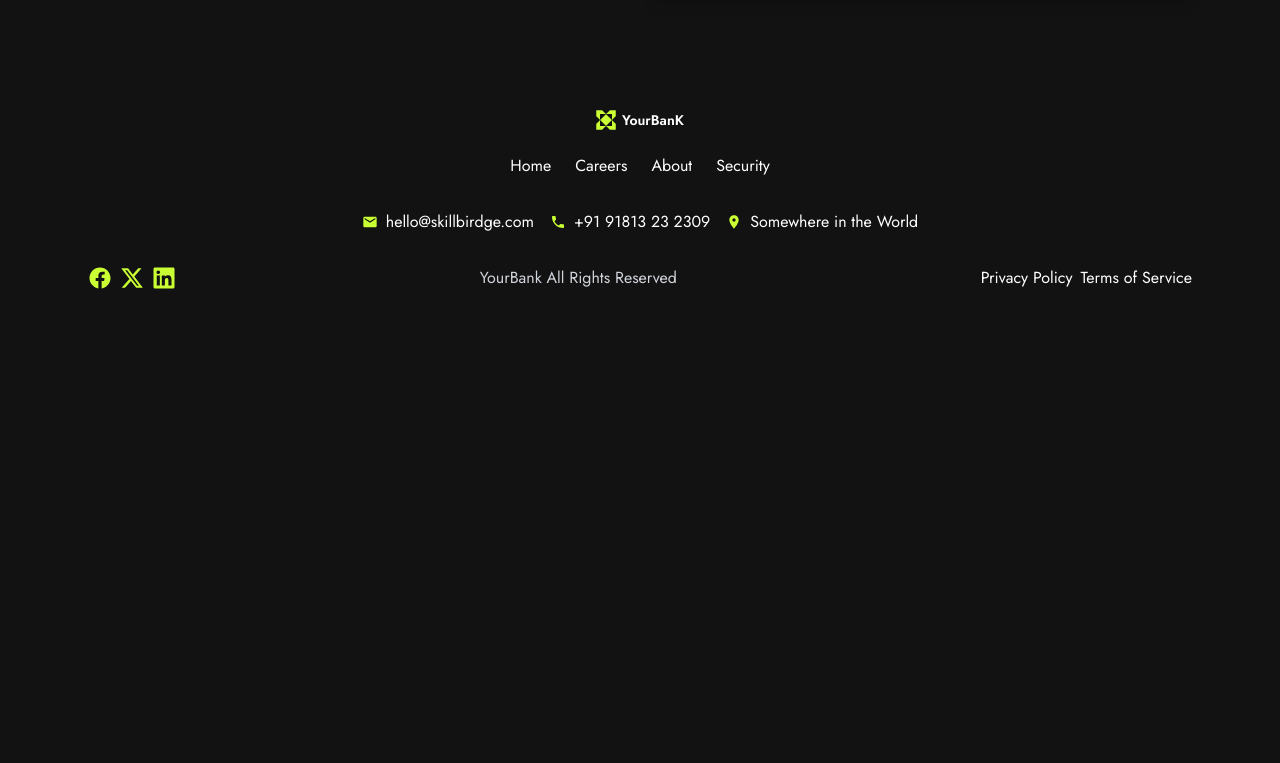
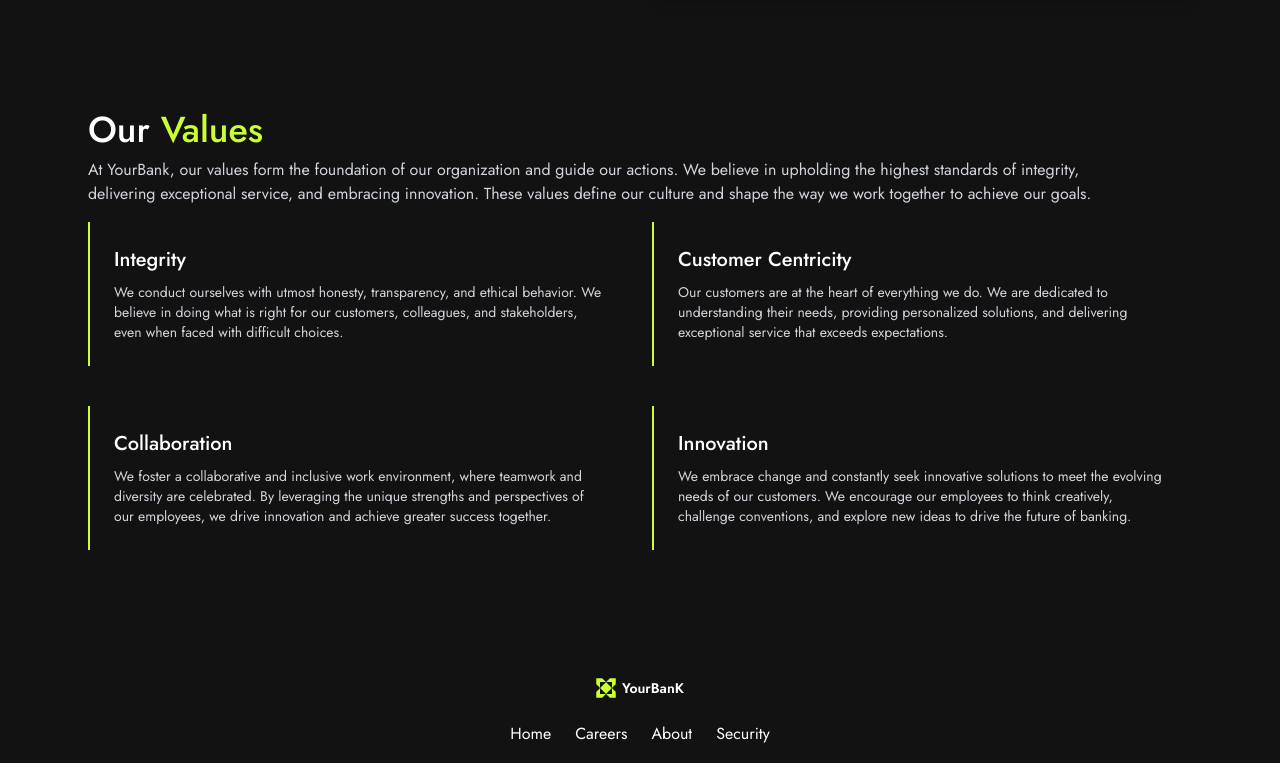
Before and after one commit to Cody-nas/YourBanK-App, a React (Vite) app: page /careers in a window 1280 px wide. Shown: the part 526-1289 px from the top of the page. Before the commit the page ends 832 px from the top, so only its background shows below. Built offline with nearby package versions, Linux system fonts and the light colour scheme.

Commit message:
Add Values component to Careers page; refactor layout in FAQ, OurFeatures, Products, and Testimonials components for improved consistency

```diff
--- a/src/Pages/Careers.jsx
+++ b/src/Pages/Careers.jsx
@@ -1,11 +1,13 @@
 
 import React from 'react';
 import CareersHero from '../components/CareersHero';
+import Values from '../components/Values';
 
 const Careers = () => {
   return (
     <div>
       <CareersHero />
+      <Values />
     </div>
   );
 };
--- a/src/components/OurFeatures.jsx
+++ b/src/components/OurFeatures.jsx
@@ -5,11 +5,11 @@ const OurFeatures = () => {
   return (
     <div className='md:px-12 p-4 max-w-screen-2xl mx-auto mt-24'>
       <div className=' flex-col md:flex-row md:items-center'>
-        <div className='font-medium mb-4 md:mb-0 md:ml-16 text-center md:text-left'>
+        <div className='font-medium mb-4 md:mb-0 text-center md:text-left'>
           <h2 className='text-4xl'>Our <span className='text-grn'>Features</span></h2>
         </div>
         <div className='flex flex-col md:flex-row md:items-center mt-4 md:mt-0'>
-          <p className='mt-2 text-gray-300 max-w-2xl text-center md:text-left md:ml-16'>
+          <p className='mt-2 text-gray-300 text-center md:text-left '>
             Experience a host of powerful features at YourBank, including seamless online banking, secure transactions, and personalized financial insights, all designed to enhance your banking experience.
           </p>
         </div>
--- a/src/components/Products.jsx
+++ b/src/components/Products.jsx
@@ -7,12 +7,12 @@ const Products = () => {
   return (
     <div className='md:px-12 p-4 max-w-screen-2xl mx-auto mt-24'>
       <div className='flex-col md:flex-row md:items-center'>
-        <div className='font-medium mb-4 md:mb-0 md:ml-16  text-center md:text-left'>
+        <div className='font-medium mb-4 md:mb-0   text-center md:text-left'>
           <h2 className='text-4xl'>Our <span className='text-grn'>Products</span></h2>
         </div>
 
         <div className='flex flex-col md:flex-row md:justify-between md:items-center'>
-          <p className="mt-2 text-gray-300 max-w-2xl text-center md:text-left md:ml-16 md:mr-10">
+          <p className="mt-2 text-gray-300 max-w-2xl text-center md:text-left md:mr-10">
             Discover a range of comprehensive and customizable banking products at YourBank, designed to suit your unique financial needs and aspirations.
           </p>
 
--- a/src/components/Testimonials.jsx
+++ b/src/components/Testimonials.jsx
@@ -5,12 +5,12 @@ const Testimonials = () => {
   return (
     <section className='md:px-12 p-4 max-w-screen-2xl mx-auto mt-24'>
       <div className='flex-col md:flex-row md:items-center'>
-        <div className='font-medium mb-4 md:mb-0 md:ml-16 text-center md:text-left'>
+        <div className='font-medium mb-4 md:mb-0 text-center md:text-left'>
           <h2 className='text-4xl'>Our <span className='text-grn'>Testimonials</span></h2>
         </div>
 
         <div className='flex flex-col md:flex-row md:justify-between md:items-center'>
-          <p className='mt-2 text-gray-300 max-w-2xl text-center md:text-left md:ml-16 md:mr-10'>
+          <p className='mt-2 text-gray-300 max-w-2xl text-center md:text-left md:mr-10'>
             Discover how YourBank has transformed lives with innovative digital
             solutions and personalized customer service. See why our clients trust us
             for a secure and prosperous financial journey.
--- a/src/components/UseCases.jsx
+++ b/src/components/UseCases.jsx
@@ -13,11 +13,11 @@ const UseCases = () => {
   return (
     <div className='md:px-12 p-4 max-w-screen-2xl mx-auto mt-24'>
       <div className='flex-col md:flex-row md:items-center'>
-        <div className='font-medium mb-4 md:mb-0 md:ml-16 text-center md:text-left'>
+        <div className='font-medium mb-4 md:mb-0  text-center md:text-left'>
           <h2 className='text-4xl text-grn'>Use Cases</h2>
         </div>
         <div className='flex-col md:flex-row md:items-center'>
-          <p className='mt-2 text-gray-300 max-w-2xl text-center md:text-left md:ml-16 '>
+          <p className='mt-2 text-gray-300 text-center md:text-left  '>
             At YourBank, we cater to the diverse needs of individuals and businesses alike, offering a wide range of financial solutions
           </p>
         </div>
--- /dev/null
+++ b/src/components/Values.jsx
@@ -0,0 +1,59 @@
+import React from 'react'
+
+const Values = () => {
+  return (
+    <section className='flex-col md:flex-row md:items-center md:px-12 p-4 max-w-screen-2xl mx-auto mt-24'>
+      <div className='font-medium mb-4 md:mb-0  text-center md:text-left'>
+        <h2 className='text-4xl '>
+          Our <span className='text-grn'>Values</span>
+        </h2>
+      </div>
+      <div className='flex flex-col md:flex-row md:items-center mt-4 md:mt-0'>
+        <p className='mt-2 text-gray-300  text-center md:text-left '>
+          At YourBank, our values form the foundation of our organization and guide our actions. We believe in upholding the highest standards of integrity, <br />
+          delivering exceptional service, and embracing innovation. These values define our culture and shape the way we work together to achieve our goals.
+        </p>
+      </div>
+      <div className='grid grid-cols-1 md:grid-cols-2 gap-6'>
+        {/* values 1 */}
+        <div className=' p-6 mt-4 border-l-2 border-grn'>
+          <h3 className='text-xl font-medium mb-2'>
+            Integrity
+          </h3>
+          <p className='mt-2 text-sm  text-gray-300'>
+            We conduct ourselves with utmost honesty, transparency, and ethical behavior. We believe in doing what is right for our customers, colleagues, and stakeholders, even when faced with difficult choices.
+          </p>
+        </div>
+        {/* values 2 */}
+        <div className=' p-6 mt-4 border-l-2 border-grn'>
+          <h3 className='text-xl font-medium mb-2'>
+            Customer Centricity
+          </h3>
+          <p className='mt-2 text-sm text-gray-300 '>
+            Our customers are at the heart of everything we do. We are dedicated to understanding their needs, providing personalized solutions, and delivering exceptional service that exceeds expectations.
+          </p>
+        </div>
+        {/* values 3 */}
+        <div className=' p-6 mt-4 border-l-2 border-grn'>
+          <h3 className='text-xl font-medium mb-2'>
+            Collaboration
+          </h3>
+          <p className='mt-2 text-sm text-gray-300'>
+            We foster a collaborative and inclusive work environment, where teamwork and diversity are celebrated. By leveraging the unique strengths and perspectives of our employees, we drive innovation and achieve greater success together.
+          </p>
+        </div>
+        {/* values 4 */}
+        <div className=' p-6 mt-4 border-l-2 border-grn'>
+          <h3 className='text-xl font-medium mb-2'>
+            Innovation
+          </h3>
+          <p className='mt-2 text-sm text-gray-300'>
+            We embrace change and constantly seek innovative solutions to meet the evolving needs of our customers. We encourage our employees to think creatively, challenge conventions, and explore new ideas to drive the future of banking.
+          </p>
+        </div>
+      </div>
+    </section>
+  )
+}
+
+export default Values;
```
Also changed, not shown: src/components/FAQ.jsx (+6 -8 lines).
